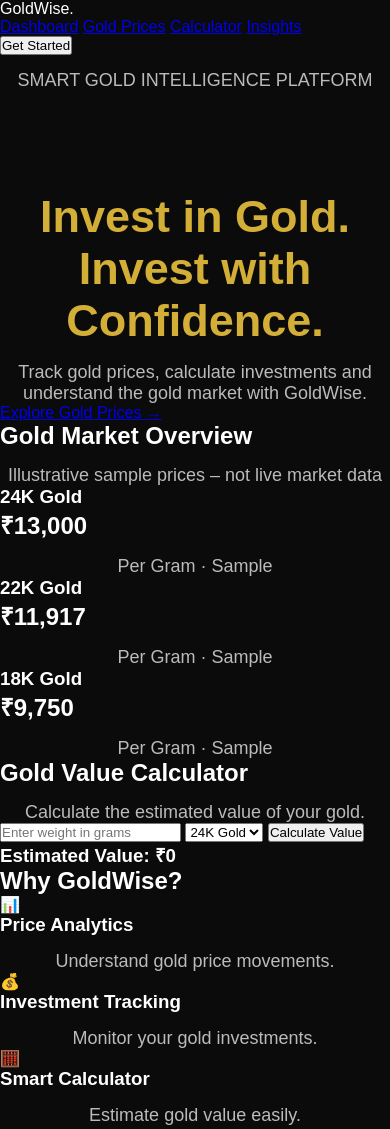
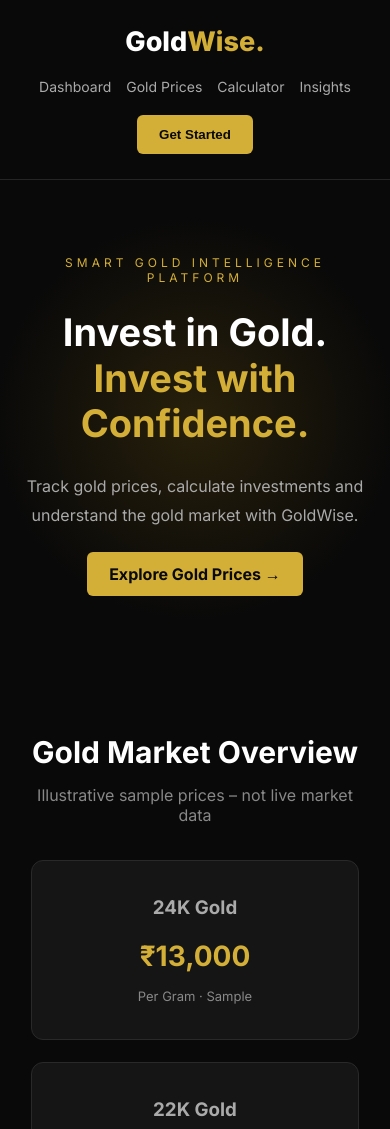
Before and after one commit to abhishek-renake/GoldWise, a plain HTML site: page index.html in a window 390 px wide. Shown: the top 1129 px of the page. Drawn offline with Linux system fonts and the light colour scheme.

Commit message:
premium GoldWise dashboard styling
Updated styles to use 'Inter' font and modified background colors. Enhanced layout and responsiveness for header, navigation, and various sections.

```diff
--- a/CSS/style.css
+++ b/CSS/style.css
@@ -1,25 +1,217 @@
+@import url('https://fonts.googleapis.com/css2?family=Inter:wght@400;500;600;700;800&display=swap');
+
 * {
     margin: 0;
     padding: 0;
     box-sizing: border-box;
 }
 
+html {
+    scroll-behavior: smooth;
+}
+
 body {
-    font-family: Arial, sans-serif;
-    background: #0b0b0b;
+    font-family: 'Inter', sans-serif;
+    background: #090909;
     color: #ffffff;
 }
 
-h1 {
-    color: #d4af37;
-    text-align: center;
-    margin-top: 100px;
-    font-size: 45px;
+header {
+    display: flex;
+    justify-content: space-between;
+    align-items: center;
+    padding: 25px 8%;
+    border-bottom: 1px solid #252525;
 }
 
-p {
+.logo {
+    font-size: 27px;
+    font-weight: 800;
+    color: #ffffff;
+}
+
+.logo span,
+.hero span {
+    color: #d4af37;
+}
+
+nav {
+    display: flex;
+    gap: 30px;
+}
+
+nav a {
+    color: #aaa;
+    text-decoration: none;
+    font-size: 14px;
+    transition: 0.3s;
+}
+
+nav a:hover {
+    color: #d4af37;
+}
+
+.login-btn,
+.explore-btn {
+    background: #d4af37;
+    color: #090909;
+    padding: 12px 22px;
+    border: none;
+    border-radius: 6px;
+    font-weight: 700;
+    text-decoration: none;
+    cursor: pointer;
+}
+
+.hero {
     text-align: center;
-    color: #bbbbbb;
+    padding: 110px 20px;
+    background: radial-gradient(circle, #28200b 0%, #090909 65%);
+}
+
+.tagline {
+    color: #d4af37;
+    letter-spacing: 4px;
+    font-size: 12px;
+    margin-bottom: 25px;
+}
+
+.hero h1 {
+    font-size: clamp(38px, 6vw, 65px);
+    line-height: 1.2;
+    margin-bottom: 25px;
+}
+
+.description {
+    color: #aaa;
+    line-height: 1.8;
+    margin-bottom: 35px;
+}
+
+.prices,
+.calculator,
+.insights {
+    padding: 75px 8%;
+    text-align: center;
+}
+
+section h2 {
+    font-size: 30px;
+    margin-bottom: 15px;
+}
+
+.subtitle {
+    color: #888;
+    margin-bottom: 35px;
+}
+
+.price-container,
+.insight-container {
+    display: grid;
+    grid-template-columns: repeat(3, 1fr);
+    gap: 22px;
+    margin-top: 35px;
+}
+
+.price-card,
+.insight-container div {
+    background: #151515;
+    padding: 35px 20px;
+    border: 1px solid #292929;
+    border-radius: 12px;
+    transition: 0.3s;
+}
+
+.price-card:hover,
+.insight-container div:hover {
+    border-color: #d4af37;
+    transform: translateY(-6px);
+}
+
+.price-card h3 {
+    color: #aaa;
+    margin-bottom: 20px;
+}
+
+.price-card h2 {
+    color: #d4af37;
+    font-size: 28px;
+}
+
+.price-card p,
+.insight-container p {
+    color: #888;
+    margin-top: 12px;
+    font-size: 13px;
+}
+
+.calculator {
+    background: #111111;
+}
+
+.calculator p {
+    color: #aaa;
+    margin: 15px 0 30px;
+}
+
+input,
+select {
+    padding: 15px;
+    margin: 8px;
+    background: #202020;
+    border: 1px solid #444;
+    border-radius: 6px;
+    color: white;
+    width: 220px;
+    max-width: 90%;
+}
+
+.calculator button {
+    display: block;
+    margin: 20px auto;
+    padding: 14px 30px;
+    background: #d4af37;
+    border: none;
+    border-radius: 6px;
+    font-weight: 700;
+    cursor: pointer;
+}
+
+#result {
+    color: #d4af37;
+    margin-top: 25px;
+}
+
+.insight-container h3 {
     margin-top: 15px;
-    font-size: 18px;
 }
+
+footer {
+    padding: 25px;
+    text-align: center;
+    border-top: 1px solid #292929;
+    color: #777;
+    font-size: 13px;
+}
+
+@media(max-width: 768px) {
+    header {
+        flex-direction: column;
+        gap: 20px;
+    }
+
+    nav {
+        flex-wrap: wrap;
+        justify-content: center;
+        gap: 15px;
+    }
+
+    .price-container,
+    .insight-container {
+        grid-template-columns: 1fr;
+    }
+
+    .hero {
+        padding: 75px 15px;
+    }
+}
```
